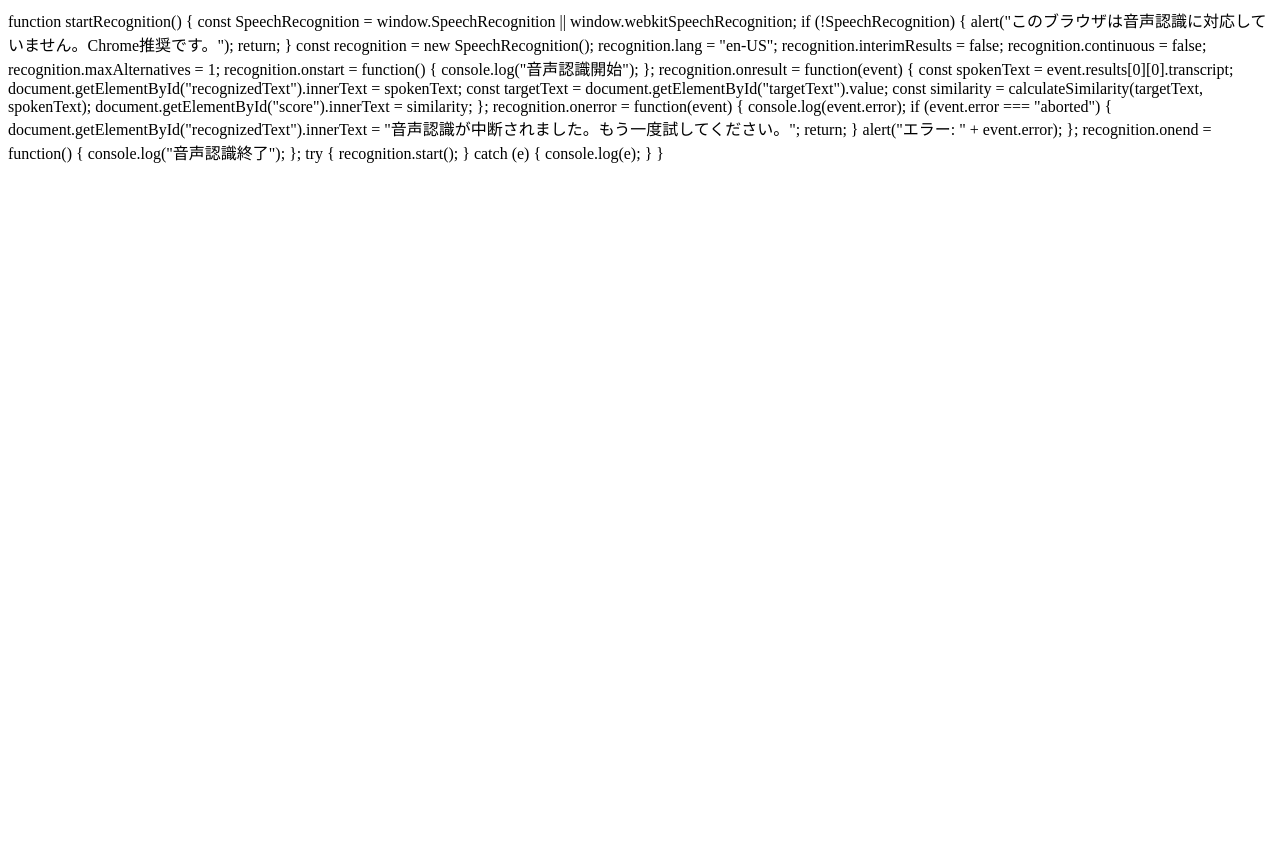
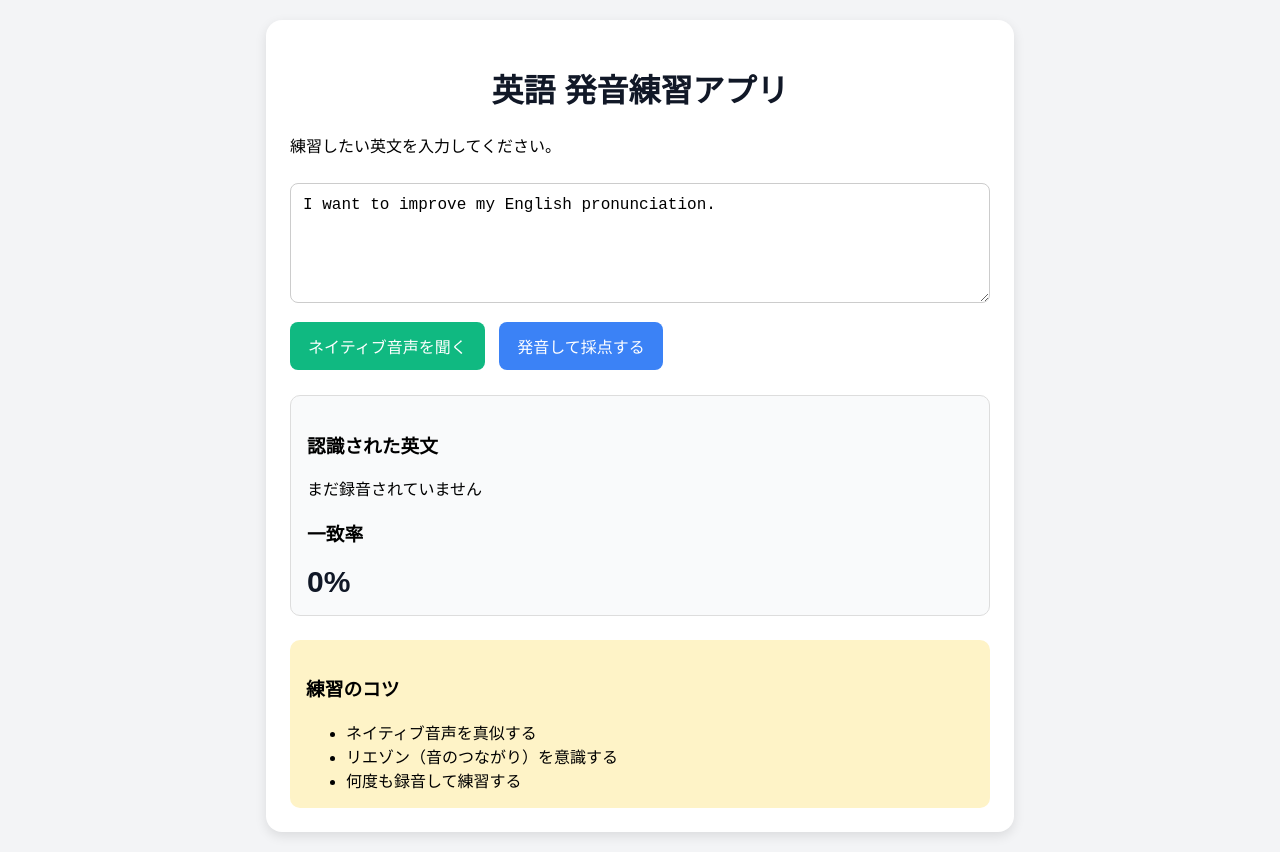
Before and after one commit to sho20150404-tech/pronunciation-app, a plain HTML site: page index.html in a window 1280 px wide. Before the commit the page ends 800 px from the top, so only its background shows below. Drawn offline with Linux system fonts and the light colour scheme.

Commit message:
Update index.html

```diff
--- a/index.html
+++ b/index.html
@@ -1,3 +1,180 @@
+<!DOCTYPE html>
+<html lang="ja">
+
+<head>
+  <meta charset="UTF-8" />
+  <meta name="viewport" content="width=device-width, initial-scale=1.0" />
+
+  <title>英語 発音練習アプリ</title>
+
+  <style>
+    body {
+      font-family: Arial, sans-serif;
+      background: #f3f4f6;
+      margin: 0;
+      padding: 20px;
+    }
+
+    .container {
+      max-width: 700px;
+      margin: auto;
+      background: white;
+      padding: 24px;
+      border-radius: 16px;
+      box-shadow: 0 4px 12px rgba(0, 0, 0, 0.1);
+    }
+
+    h1 {
+      text-align: center;
+      color: #111827;
+    }
+
+    textarea {
+      width: 100%;
+      height: 120px;
+      padding: 12px;
+      font-size: 16px;
+      border-radius: 8px;
+      border: 1px solid #ccc;
+      box-sizing: border-box;
+      margin-top: 10px;
+    }
+
+    button {
+      padding: 12px 18px;
+      margin-top: 15px;
+      margin-right: 10px;
+      border: none;
+      border-radius: 8px;
+      font-size: 16px;
+      cursor: pointer;
+    }
+
+    .listen-btn {
+      background: #10b981;
+      color: white;
+    }
+
+    .record-btn {
+      background: #3b82f6;
+      color: white;
+    }
+
+    .result-box {
+      margin-top: 25px;
+      background: #f9fafb;
+      padding: 16px;
+      border-radius: 10px;
+      border: 1px solid #ddd;
+    }
+
+    .score {
+      font-size: 30px;
+      font-weight: bold;
+      color: #111827;
+    }
+
+    .tips {
+      margin-top: 24px;
+      background: #fef3c7;
+      padding: 16px;
+      border-radius: 10px;
+    }
+
+    ul {
+      margin-bottom: 0;
+    }
+  </style>
+</head>
+
+<body>
+
+  <div class="container">
+
+    <h1>英語 発音練習アプリ</h1>
+
+    <p>練習したい英文を入力してください。</p>
+
+    <textarea id="targetText">I want to improve my English pronunciation.</textarea>
+
+    <br>
+
+    <button class="listen-btn" onclick="playSentence()">
+      ネイティブ音声を聞く
+    </button>
+
+    <button class="record-btn" onclick="startRecognition()">
+      発音して採点する
+    </button>
+
+    <div class="result-box">
+
+      <h3>認識された英文</h3>
+
+      <p id="recognizedText">
+        まだ録音されていません
+      </p>
+
+      <h3>一致率</h3>
+
+      <div class="score">
+        <span id="score">0</span>%
+      </div>
+
+    </div>
+
+    <div class="tips">
+
+      <h3>練習のコツ</h3>
+
+      <ul>
+        <li>ネイティブ音声を真似する</li>
+        <li>リエゾン（音のつながり）を意識する</li>
+        <li>何度も録音して練習する</li>
+      </ul>
+
+    </div>
+
+  </div>
+
+  <script>
+
+    function playSentence() {
+
+      const text =
+        document.getElementById("targetText").value;
+
+      const utterance =
+        new SpeechSynthesisUtterance(text);
+
+      utterance.lang = "en-US";
+
+      speechSynthesis.speak(utterance);
+    }
+
+    function calculateSimilarity(original, spoken) {
+
+      original = original.toLowerCase().trim();
+      spoken = spoken.toLowerCase().trim();
+
+      const originalWords = original.split(/\s+/);
+      const spokenWords = spoken.split(/\s+/);
+
+      let matchCount = 0;
+
+      originalWords.forEach(word => {
+
+        if (spokenWords.includes(word)) {
+          matchCount++;
+        }
+
+      });
+
+      return Math.round(
+        (matchCount / originalWords.length) * 100
+      );
+    }
+
     function startRecognition() {
 
       const SpeechRecognition =
@@ -6,12 +183,15 @@ function startRecognition() {
 
       if (!SpeechRecognition) {
 
-    alert("このブラウザは音声認識に対応していません。Chrome推奨です。");
+        alert(
+          "このブラウザは音声認識に対応していません。Chrome推奨です。"
+        );
 
         return;
       }
 
-  const recognition = new SpeechRecognition();
+      const recognition =
+        new SpeechRecognition();
 
       recognition.lang = "en-US";
 
@@ -21,35 +201,47 @@ function startRecognition() {
 
       recognition.maxAlternatives = 1;
 
-  recognition.onstart = function() {
-    console.log("音声認識開始");
+      recognition.onstart = function () {
+
+        document.getElementById(
+          "recognizedText"
+        ).innerText = "録音中...";
       };
 
-  recognition.onresult = function(event) {
+      recognition.onresult = function (event) {
 
         const spokenText =
           event.results[0][0].transcript;
 
-    document.getElementById("recognizedText").innerText =
-      spokenText;
+        document.getElementById(
+          "recognizedText"
+        ).innerText = spokenText;
 
         const targetText =
-      document.getElementById("targetText").value;
+          document.getElementById(
+            "targetText"
+          ).value;
 
         const similarity =
-      calculateSimilarity(targetText, spokenText);
+          calculateSimilarity(
+            targetText,
+            spokenText
+          );
 
-    document.getElementById("score").innerText =
-      similarity;
+        document.getElementById(
+          "score"
+        ).innerText = similarity;
       };
 
-  recognition.onerror = function(event) {
+      recognition.onerror = function (event) {
 
         console.log(event.error);
 
         if (event.error === "aborted") {
 
-      document.getElementById("recognizedText").innerText =
+          document.getElementById(
+            "recognizedText"
+          ).innerText =
             "音声認識が中断されました。もう一度試してください。";
 
           return;
@@ -58,13 +250,23 @@ function startRecognition() {
         alert("エラー: " + event.error);
       };
 
-  recognition.onend = function() {
+      recognition.onend = function () {
+
         console.log("音声認識終了");
       };
 
       try {
+
         recognition.start();
+
       } catch (e) {
+
         console.log(e);
       }
     }
+
+  </script>
+
+</body>
+
+</html>
```
Lines whose indentation alone changed are shown as unchanged.
